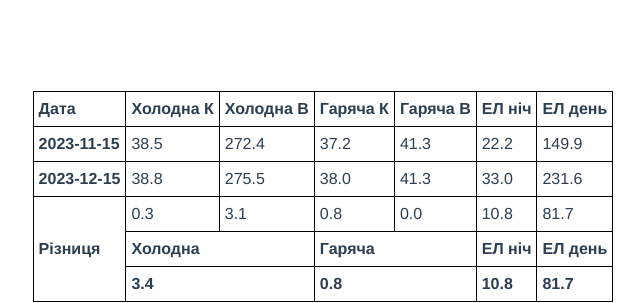
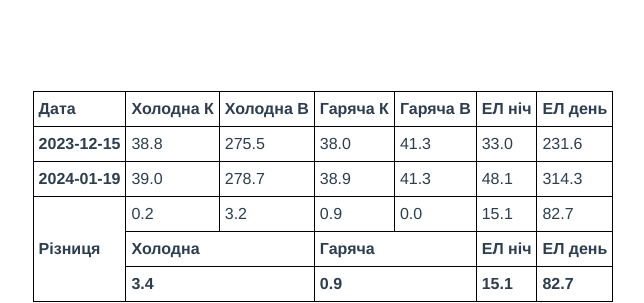
Before and after one commit to yevgen-grytsay/counters-simple, a Vue app: page / in a window 1280 px wide. Shown: the top 303 px of the page, without its empty margins (317-961 px from the left). Built offline with nearby package versions, Linux system fonts and the light colour scheme.

Commit message:
2024-01-19

```diff
--- a/src/App.vue
+++ b/src/App.vue
@@ -256,7 +256,7 @@ export default {
         },
         {
           title: 'Вивезення побутових відходів',
-          value: 40.87,
+          value: 40.21,
           group: '',
         },
         {
@@ -266,7 +266,7 @@ export default {
         },
         {
           title: 'Централізоване опалення',
-          value: 775.26,
+          value: 1157.43,
           group: '',
         },
         {
--- a/src/store.js
+++ b/src/store.js
@@ -1,6 +1,6 @@
 
-const prevDateStr = '2023-11-15';
-const curDateStr = '2023-12-15';
+const prevDateStr = '2023-12-15';
+const curDateStr = '2024-01-19';
 const snapshotList = [
     {
         dateStr: '2023-10-15',
@@ -108,6 +108,42 @@ const snapshotList = [
             },
         ],
     },
+
+    {
+        dateStr: '2024-01-19',
+        values: [
+            {
+                counterKey: 'coldWater-kitchen',
+                resourceKey: 'coldWater',
+                value: 39.0,
+            },
+            {
+                counterKey: 'coldWater-bathroom',
+                resourceKey: 'coldWater',
+                value: 278.7,
+            },
+            {
+                counterKey: 'hotWater-kitchen',
+                resourceKey: 'hotWater',
+                value: 38.9,
+            },
+            {
+                counterKey: 'hotWater-bathroom',
+                resourceKey: 'hotWater',
+                value: 41.3,
+            },
+            {
+                counterKey: 'electricity-day',
+                resourceKey: 'electricity',
+                value: 314.3,
+            },
+            {
+                counterKey: 'electricity-night',
+                resourceKey: 'electricity',
+                value: 48.1,
+            },
+        ],
+    },
 ];
 
 export const prevSnapshot = (() => {
```
